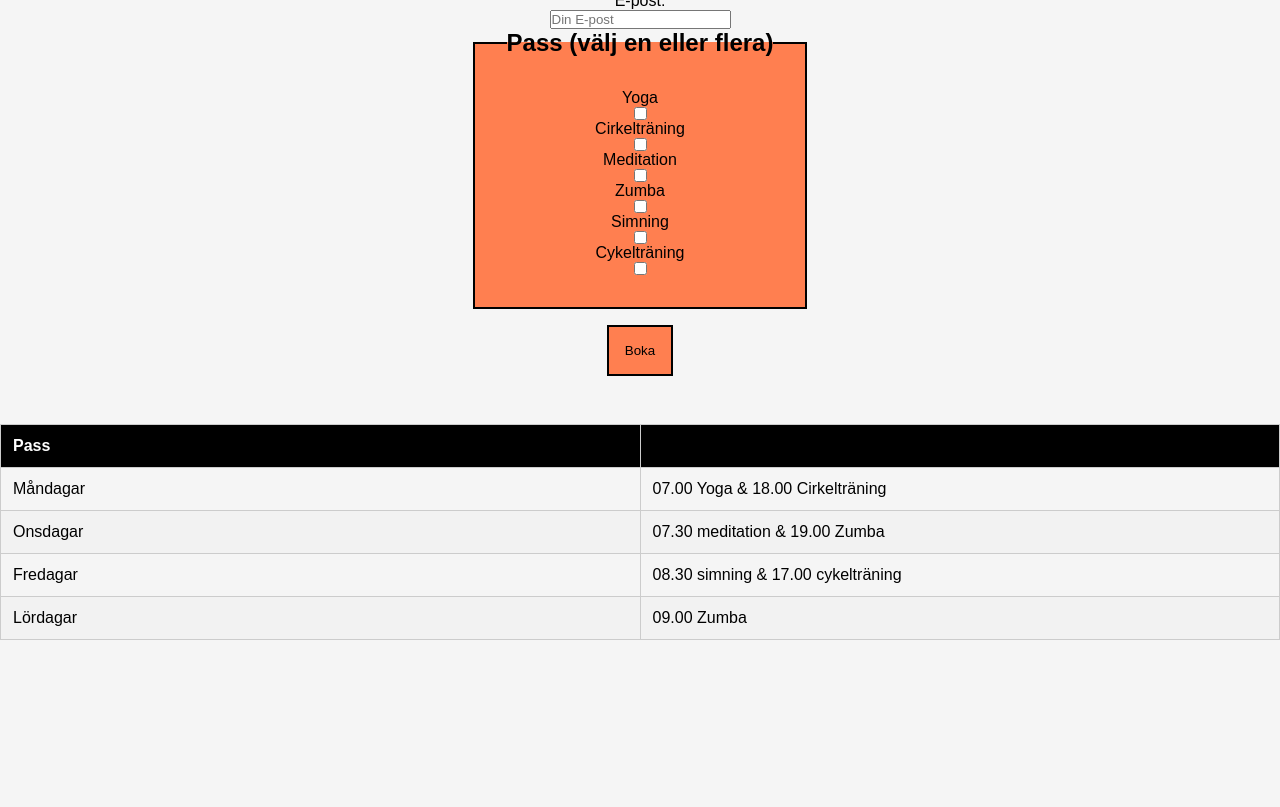
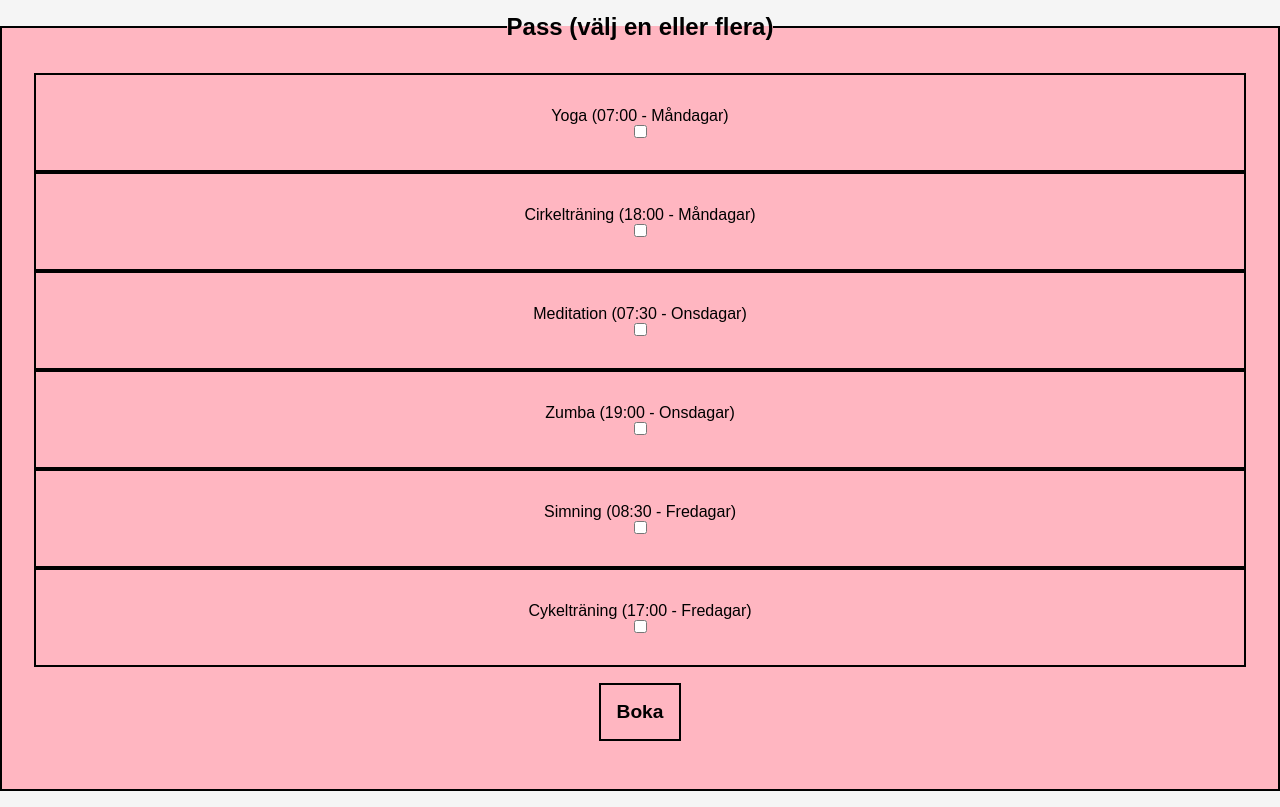
Before and after one commit to OSOK2020/6-traningsstudion-Pulse, a plain HTML site: page boka.html in a window 1280 px wide. Shown: the part 274-1081 px from the top of the page. Before the commit the page ends 914 px from the top, so only its background shows below. Drawn offline with Linux system fonts and the light colour scheme.

Commit message:
bäddade in lables och input i en tabell

```diff
--- a/boka.html
+++ b/boka.html
@@ -30,66 +30,60 @@
     </header>
     <main>
         <form action="#" method="post">
+            <div class="userinput">
             <label for="namn">Namn:</label>
             <input type="text" name="namn" id="namn" required placeholder="Ditt namn">
 
             <label for="email">E-post:</label>
             <input type="email" id="email" name="email" required placeholder="Din E-post">
-
+            </div>
+            <div class="submit">
                     <fieldset class="ram">
                         <legend class="ramrubrik">Pass (välj en eller flera)</legend>
-                <label for="yoga">Yoga</label>
+                    <table>
+                        <tbody>
+                            <tr>
+                                <td class="ram">
+                                    <label for="yoga">Yoga (07:00 - Måndagar)</label>
                                     <input type="checkbox" id="yoga" name="trainingType" value="yoga">
-
-                <label for="cirkletraining">Cirkelträning</label>
+                                </td>
+                            </tr>
+                            <tr>
+                                <td class="ram">
+                                    <label for="cirkletraining">Cirkelträning (18:00 - Måndagar)</label>
                                     <input type="checkbox" name="trainingType" id="cirkletraining" value="cirkletraining">
-
-                <label for="meditation">Meditation</label>
+                                </td>
+                            </tr>
+                            <tr>
+                                <td class="ram">
+                            <label for="meditation">Meditation (07:30 - Onsdagar)</label>
                             <input type="checkbox" name="trainingType" id="meditation" value="meditation">
-
-                <label for="zumba">Zumba</label>
+                                </td>
+                            </tr>
+                            <tr>
+                                <td class="ram">
+                            <label for="zumba">Zumba (19:00 - Onsdagar)</label>
                             <input type="checkbox" name="trainingType" id="zumba" value="zumba">
-
-                <label for="simning">Simning</label>
+                                </td>
+                            </tr>
+                            <tr>
+                                <td class="ram">
+                            <label for="simning">Simning (08:30 - Fredagar)</label>
                             <input type="checkbox" name="trainingType" id="simning" value="simning">
-
-                <label for="cycling">Cykelträning</label>
+                                </td>
+                            </tr>
+                            <tr>
+                                <td class="ram">
+                            <label for="cycling">Cykelträning (17:00 - Fredagar)</label>
                             <input type="checkbox" name="trainingType" id="cycling" value="cycling">
+                                </td>
+                            </tr>
                     </fieldset>
-            <button type="submit" class="boka">Boka</button>
-        </form>
-
-        <table>
-            <thead>
-                <tr>
-                    <th>Pass</th>
-                    <th></th>
-                </tr>
-            </thead>
-            <tbody>
-
-                <tr>
-                    <td> Måndagar</td>
-                    <td> 07.00 Yoga & 18.00 Cirkelträning</td>
-                </tr>
-
-                <tr>
-                    <td> Onsdagar </td>
-                    <td> 07.30 meditation & 19.00 Zumba </td>
-                </tr>
-
-                <tr>
-                    <td>Fredagar</td>
-                    <td> 08.30 simning & 17.00 cykelträning</td>
-                </tr>
-
-                <tr>
-                    <td>Lördagar</td>
-                    <td> 09.00 Zumba</td>
-                </tr>
-
                 </tbody>
             </table>
+            <button type="submit" class="boka-btn">Boka</button>
+            </div>
+        </form>
     </main>
 </body>
 </html>
--- a/style.css
+++ b/style.css
@@ -39,22 +39,14 @@ tbody tr:hover {
     background-color: #ddd;
 }
 
-form {
+.ram {
+    border: 2px solid black;
+    background-color: lightpink;
     padding: 2rem;
     display: flex;
-    justify-content: space-around;
     flex-direction: column;
     align-items: center;
-}
-
-.ram {
-    border: 2px solid black;
-    background-color: coral;
-    padding: 2rem;
-    display: flex;
-    justify-content: space-around;
-    flex-direction: column;
-    align-items: center;
+    justify-content: center;
 }
 
 .ramrubrik {
@@ -65,12 +57,44 @@ form {
 
 button {
     border: 2px solid black;
-    background-color: coral;
+    background-color: lightpink;
     padding: 1rem;
     margin: 1rem;
+    font-weight: bold;
+    font-size: larger;
 }
 
-.boka:hover {
-    border: 2px solid coral;
-    background-color: white;
+.userinput {
+    display: flex;
+    flex-direction: column;
+    align-items: center;
+    justify-content: center;
 }
+
+.boka-btn:hover {
+    border: 2px solid lightpink;
+    background-color: rgb(24, 23, 23);
+    color: #ccc;
+    font-size: x-large;
+}
+
+fieldset {
+    margin-top: 1rem;
+    margin-bottom: 1rem;
+    display: flex;
+    justify-content: space-around;
+    flex-direction: column;
+    align-items: center;
+    border: 2px solid gray;
+}
+
+.tableboka {
+    border: 2px solid black;
+    background-color: lightpink;
+}
+
+.submit {
+    display: flex;
+    flex-direction: column;
+
+}
```
Lines whose indentation alone changed are shown as unchanged.
